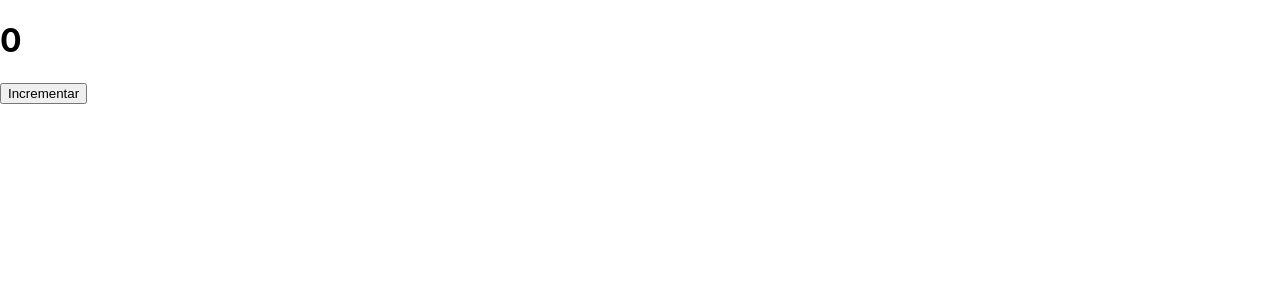
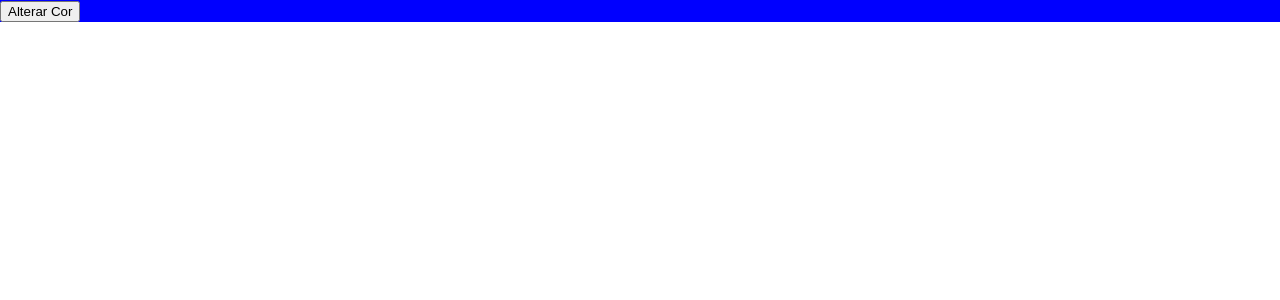
Before and after one commit to 3236Falcao/react-hooks, a React (Create React App) app: page / in a window 1280 px wide. Shown: the top 300 px of the page. Built offline with nearby package versions, Linux system fonts and the light colour scheme.

Commit message:
exemplo 11 sucesso

```diff
--- /dev/null
+++ b/src/hooks/Exemplo11_useCallback.js
@@ -0,0 +1,19 @@
+import React, { useState, useEffect, useCallback } from "react";
+
+function Exemplo11_useCallback() {
+
+    //useState declara a variavel cor
+    const [cor, setCor] = useState('blue');
+
+    //funcao para alterar a cor
+    const alterarCor = () => {
+        setCor(cor === 'blue' ? 'gray' : 'blue');
+    }
+    return (
+        <div style={{backgroundColor:cor}}>
+            <button onClick={alterarCor}>Alterar Cor</button>
+        </div>
+    );
+}
+
+export default Exemplo11_useCallback;
--- a/src/index.js
+++ b/src/index.js
@@ -12,11 +12,12 @@ import Exemplo07 from './hooks/Exemplo07_useContext';
 import Exemplo08 from './hooks/Exemplo08_useRef';
 import Exemplo09 from './hooks/Exemplo09_useReducer';
 import Exemplo10 from "./hooks/Exemplo10_useMemo";
+import Exemplo11 from "./hooks/Exemplo11_useCallback";
 import reportWebVitals from './reportWebVitals';
 
 ReactDOM.render(
   <React.StrictMode>
-    <Exemplo10 />
+    <Exemplo11 />
   </React.StrictMode>,
   document.getElementById('root')
 );
```
